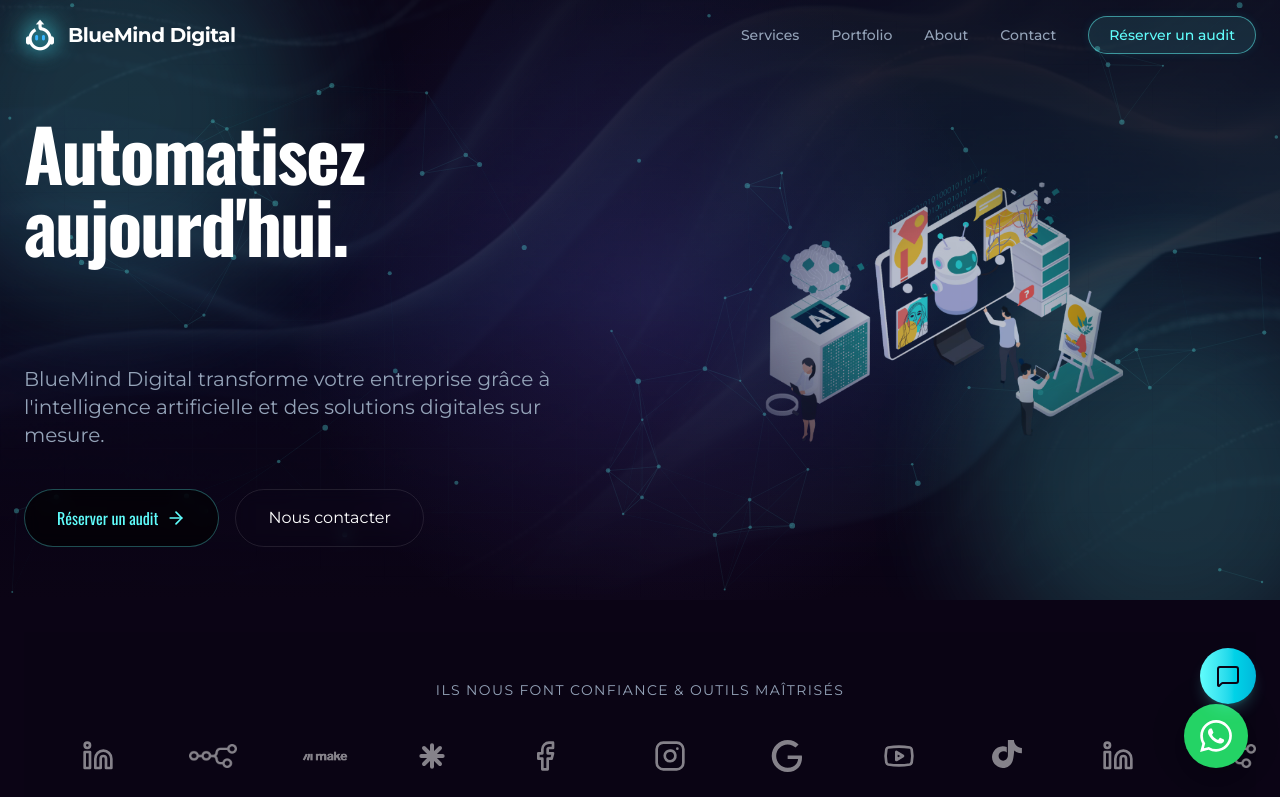
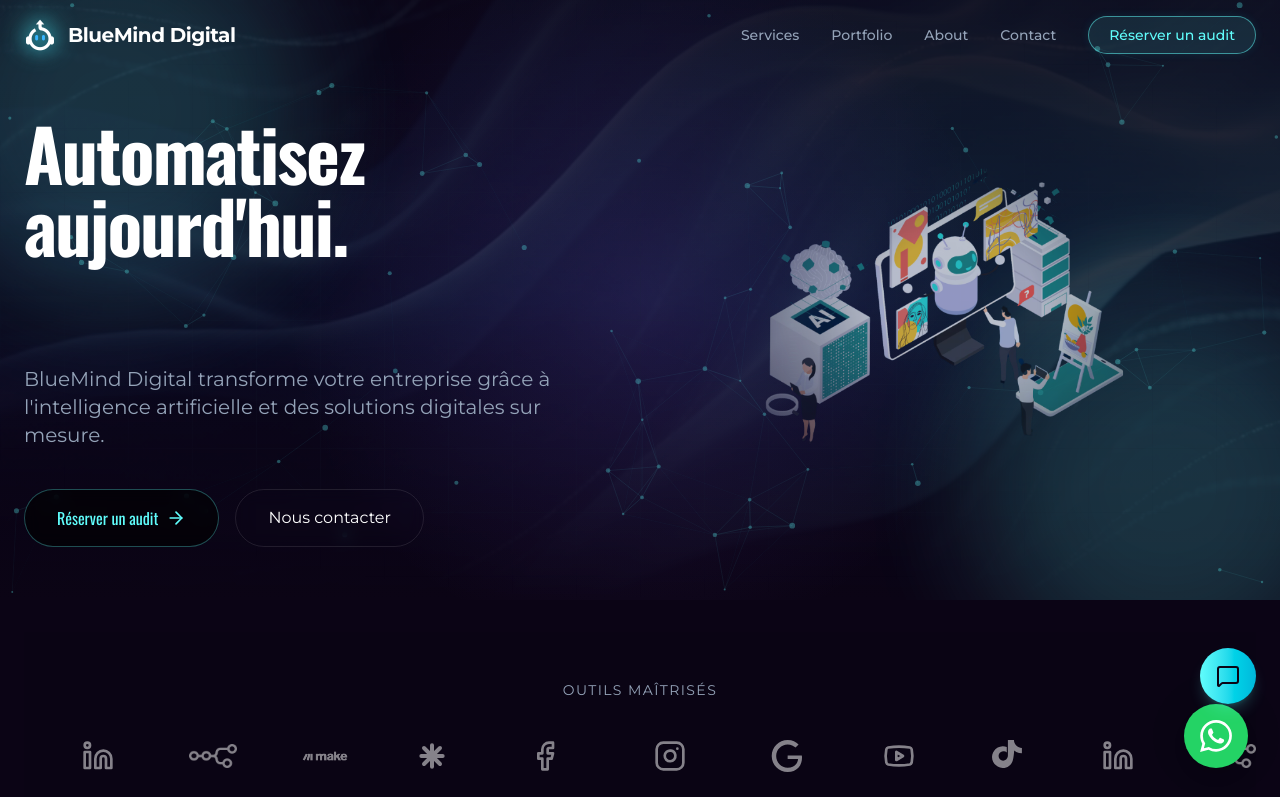
Before and after one commit to midouhk85/bluemind-digital, a React (Vite) app: page / in a window 1280 px wide. Shown: the top 797 px of the page. Built offline with nearby package versions, Linux system fonts and the light colour scheme.

Commit message:
Mise à jour du titre: simplification en 'Outils maîtrisés'

```diff
--- a/src/components/LogoCarousel.jsx
+++ b/src/components/LogoCarousel.jsx
@@ -77,7 +77,7 @@ const LogoCarousel = () => {
     return (
         <div className="w-full py-12 overflow-hidden bg-deepBlue/50">
             <div className="container mx-auto px-6 mb-8 text-center">
-                <p className="text-textGray text-sm uppercase tracking-widest">Ils nous font confiance & Outils maîtrisés</p>
+                <p className="text-textGray text-sm uppercase tracking-widest">Outils maîtrisés</p>
             </div>
 
             <div className="relative flex overflow-x-hidden group">
```
